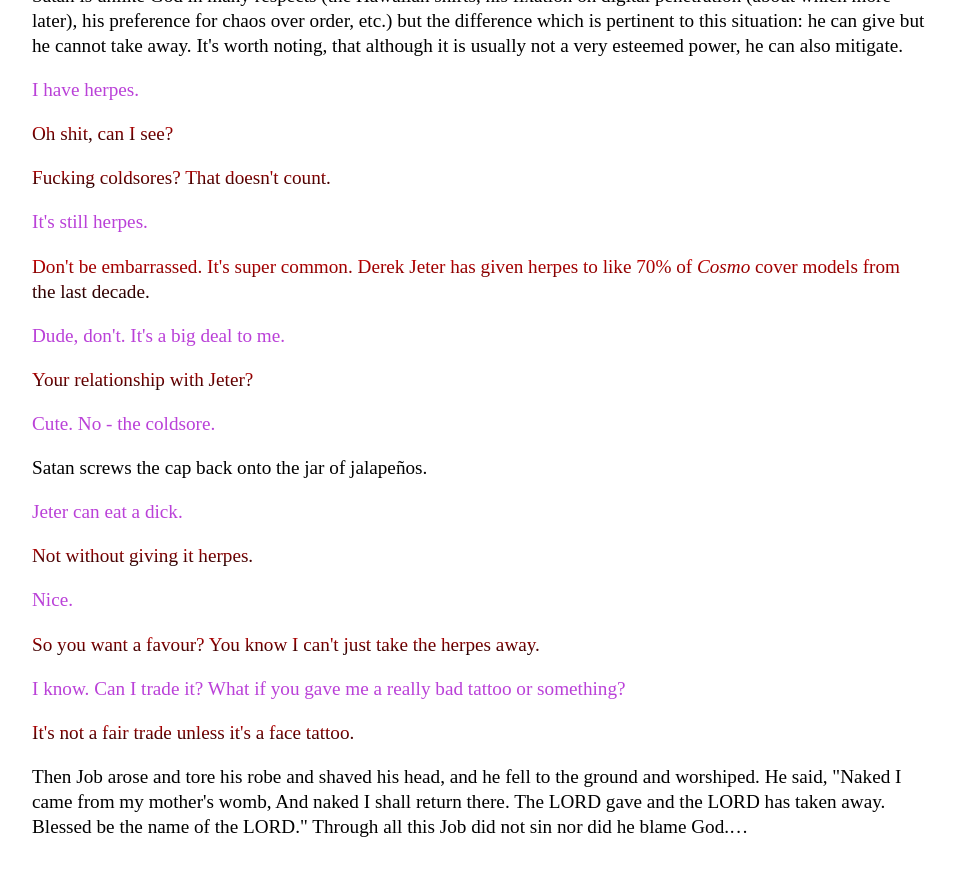
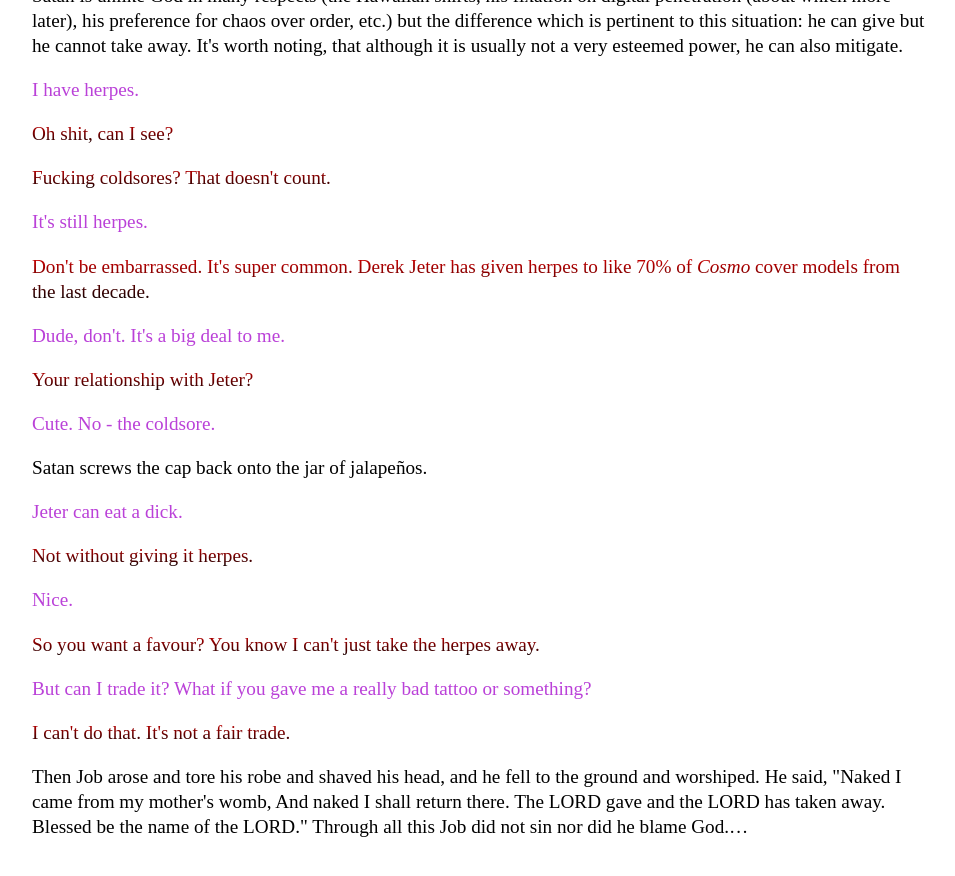
Before and after one commit to Pinelife/pinelife.github.io, a Jekyll site: the page Hellhole/Room9.html, which Jekyll copies as it is, in a window 1280 px wide and 900 px high, scrolled down 2010 px. Shown: the top 876 px of the window, without its empty margins (160-1115 px from the left). Built offline with Jekyll 4.4.1, drawn with Linux system fonts in a browser that asks for light colours.

Commit message:
Update Room9.html

```diff
--- a/Hellhole/Room9.html
+++ b/Hellhole/Room9.html
@@ -167,10 +167,10 @@ Nice.
 So you want a favour? You know I can't just take the herpes away.
 </p>
 <p class="lauria">
-I know. Can I trade it? What if you gave me a really bad tattoo or something?
+But can I trade it? What if you gave me a really bad tattoo or something?
 </p>
 <p class = "Satan">
-It's not a fair trade unless it's a face tattoo.
+I can't do that. It's not a fair trade.
 </p>
 <p class="lauria">
 
```
